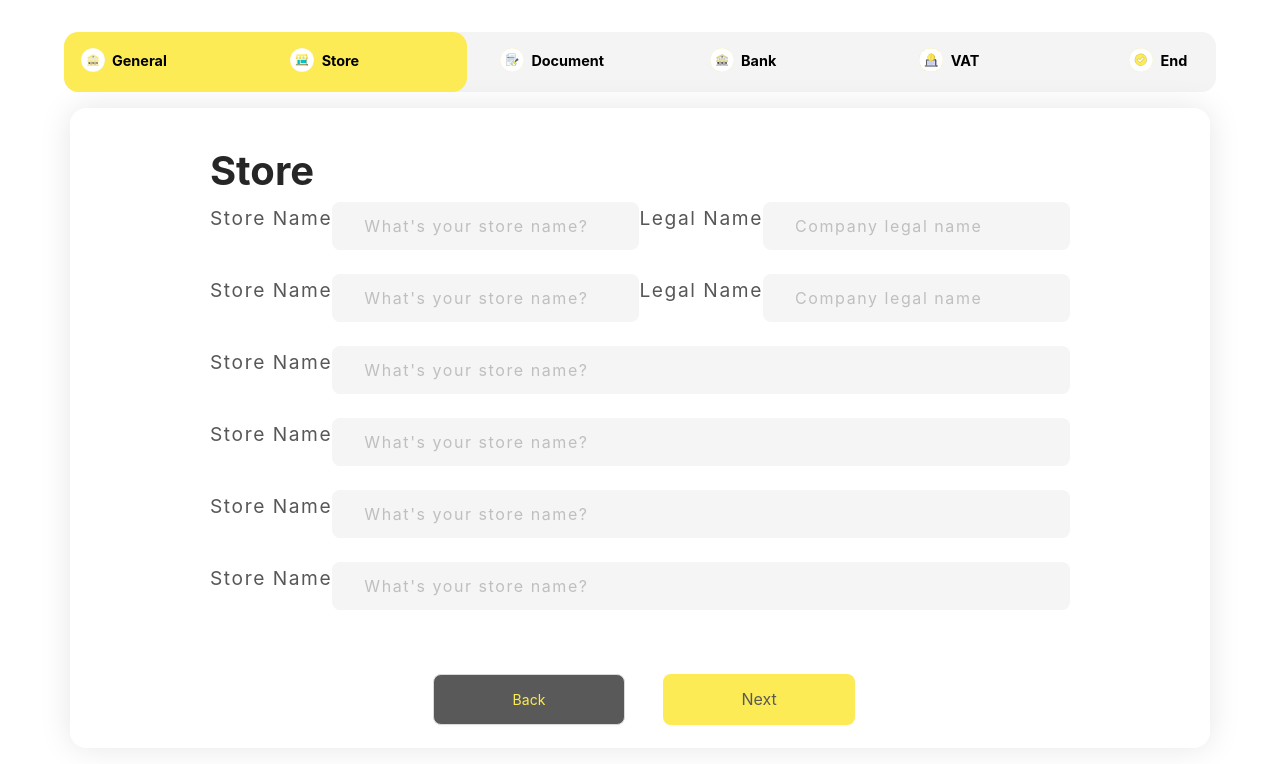
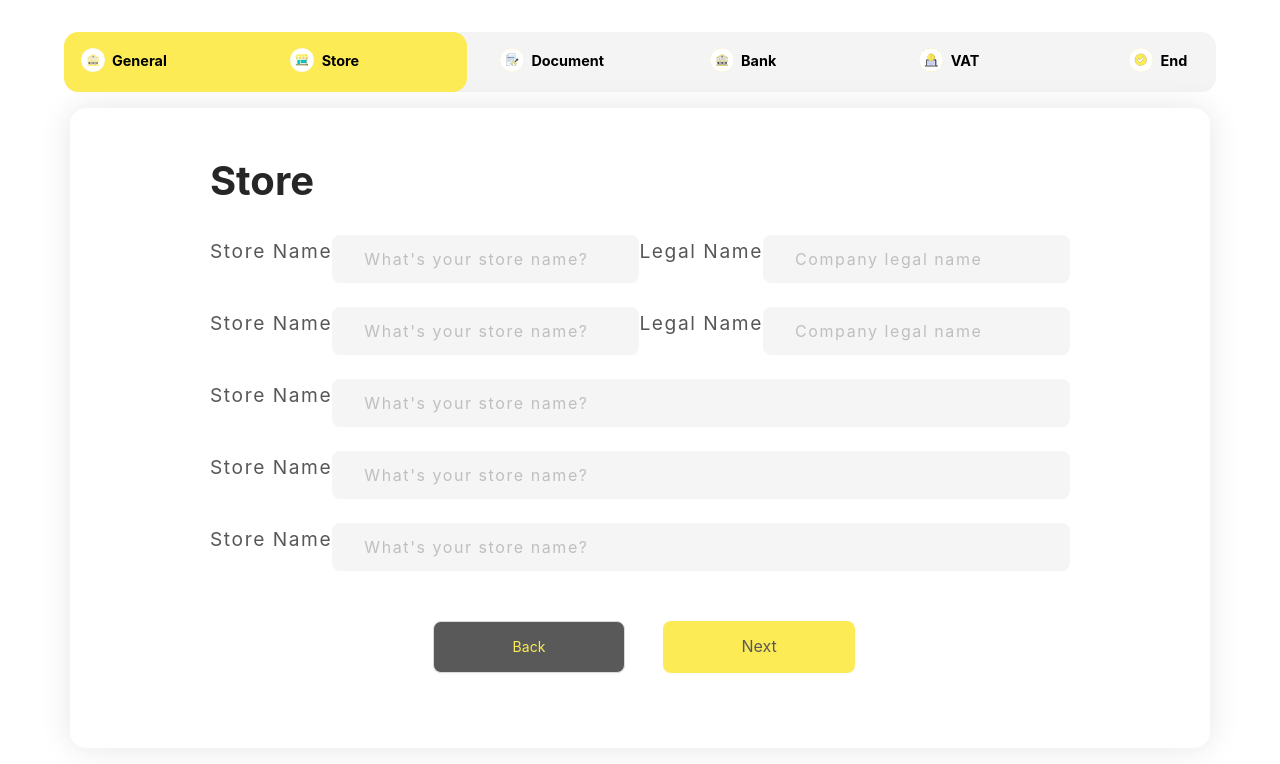
Before and after one commit to Abdulrahman-Falyoun/multi-step-form-react, a React (Create React App) app: page / in a window 1280 px wide. Both pictures are taken after a click on the button "Next". Shown: the top 764 px of the page. Built offline with nearby package versions, Linux system fonts and the light colour scheme.

Commit message:
Fixing UI

```diff
--- a/src/components/steps/step-two-store.tsx
+++ b/src/components/steps/step-two-store.tsx
@@ -90,15 +90,6 @@ const StepOneGenerator = () => {
                   bordered={false} />
               </Form.Item>
             </div>
-            <div className="flex-row-flex-start-main-cross-center">
-              <Form.Item className="full-flex-item column-flex-direction" name="storeName" label="Store Name">
-                <StepperInput
-                  onInputChanged={(e: any) => { console.log('changed: ', e.target.value) }}
-                  placeHolder="What's your store name?"
-                  size='large'
-                  bordered={false} />
-              </Form.Item>
-            </div>
           </Form>
         </div>
       </div>
--- a/src/styles/card.sass
+++ b/src/styles/card.sass
@@ -5,13 +5,13 @@
 .card-wrapper
     background-color: #fff
     border-radius: 1rem
-    height: fit-content
-    max-height: -webkit-fill-available
     min-height: 40rem
     margin: 1rem
     width: 89%
     box-shadow: 0 0 2rem rgba($color: #0000, $alpha: .10)
     -webkit-box-shadow: 0 0 2rem rgba($color: #0000, $alpha: .10)
+    @media screen and ( max-width: $screen-md-min )
+        min-height: 100%
 
 .card-content
     @extend .flex-column-space-between-main-cross-center
@@ -19,6 +19,7 @@
     & .content-area
         // height: 90%
         width: 80%
+        flex: 1 1 auto
         @media screen and ( max-width: $screen-md-min )
             width: 100%
 
@@ -26,4 +27,6 @@
 
 .card-buttons
     width: 40%
-    height: 10%
+    flex: 1 1 auto
+    @media screen and ( max-width: $screen-md-min )
+        width: 80%
```
